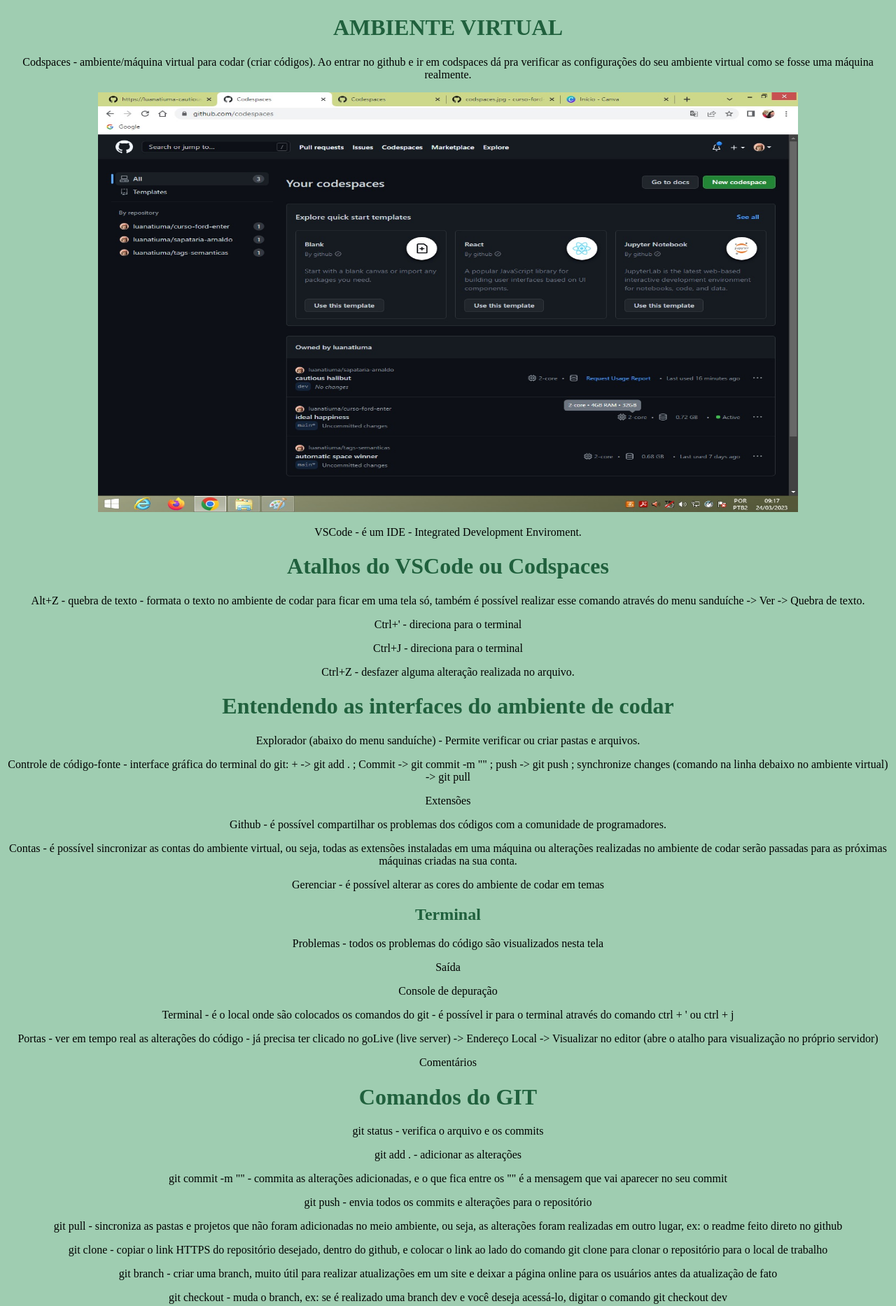
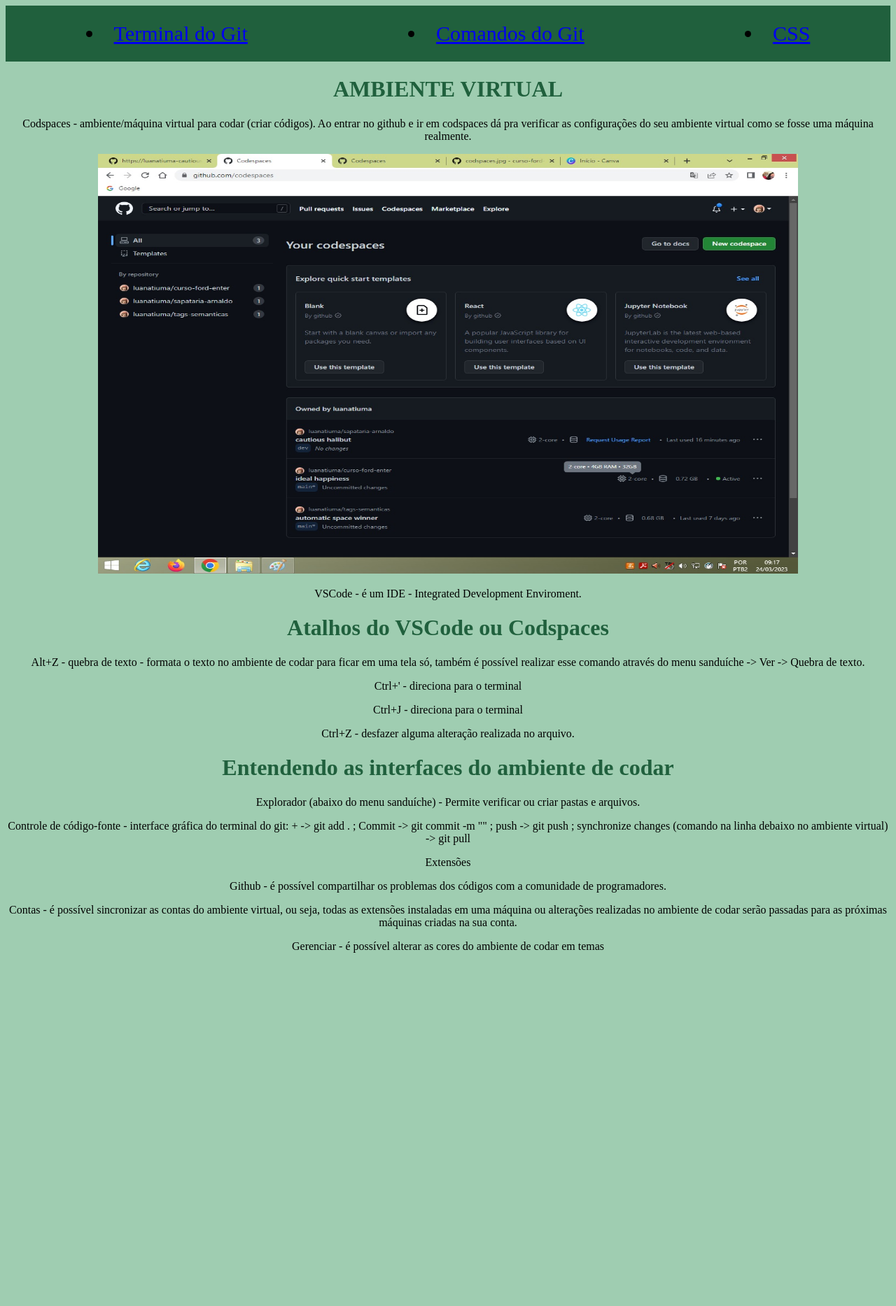
Before and after one commit to luanatiuma/curso-ford-enter, a plain HTML site: page index.html in a window 1280 px wide. Shown: the top 1867 px of the page at 70% size. After the commit the page ends 1378 px from the top, so only its background shows below. Drawn offline with Linux system fonts and the light colour scheme.

Commit message:
criando a tag nav

```diff
--- a/index.html
+++ b/index.html
@@ -14,6 +14,14 @@
 </head>
 
 <body>
+    <header>
+        <nav class="menu">
+            <li><a href="./terminal.html">Terminal do Git</a></li>
+            <li><a href="./comandosgit.html">Comandos do Git</a></li>
+            <li><a href="./css.html">CSS</a></li>
+        </nav>
+    </header>
+
     <h1 class="title">AMBIENTE VIRTUAL</H1>
     <p>Codspaces - ambiente/máquina virtual para codar (criar códigos). Ao entrar no github e ir em codspaces dá pra verificar as configurações do seu ambiente virtual como se fosse uma máquina realmente. </p>
     <img src="./codspaces.jpg" alt="Mostrando a máquina virtual e suas configurações" width="1000px" height="600px">
@@ -34,42 +42,5 @@
     <p>Contas - é possível sincronizar as contas do ambiente virtual, ou seja, todas as extensões instaladas em uma máquina ou alterações realizadas no ambiente de codar serão passadas para as próximas máquinas criadas na sua conta.</p>
     <p>Gerenciar - é possível alterar as cores do ambiente de codar em temas</p>
 
-    <h2 class="title">Terminal</h2>
-    <p>Problemas - todos os problemas do código são visualizados nesta tela</p>
-    <p>Saída</p>
-    <p>Console de depuração</p>
-    <p>Terminal - é o local onde são colocados os comandos do git - é possível ir para o terminal através do comando ctrl + ' ou ctrl + j </p>
-    <p>Portas - ver em tempo real as alterações do código - já precisa ter clicado no goLive (live server) -> Endereço Local -> Visualizar no editor (abre o atalho para visualização no próprio servidor)</p>
-    <p>Comentários</p>
-
-    <h1 class="title">Comandos do GIT</h1>
-    <p>git status - verifica o arquivo e os commits</p>
-    <p>git add . - adicionar as alterações</p>
-    <p>git commit -m "" - commita as alterações adicionadas, e o que fica entre os "" é a mensagem que vai aparecer no seu commit</p>
-    <p>git push - envia todos os commits e alterações para o repositório</p>
-    <p>git pull - sincroniza as pastas e projetos que não foram adicionadas no meio ambiente, ou seja, as alterações foram realizadas em outro lugar, ex: o readme feito direto no github</p>
-    <p>git clone - copiar o link HTTPS do repositório desejado, dentro do github, e colocar o link ao lado do comando git clone para clonar o repositório para o local de trabalho</p>
-    <p>git branch - criar uma branch, muito útil para realizar atualizações em um site e deixar a página online para os usuários antes da atualização de fato</p>
-    <p>git checkout - muda o branch, ex: se é realizado uma branch dev e você deseja acessá-lo, digitar o comando git checkout dev</p>
-    <p>git --version - verifica a versão do git que está instalada</p>
-    <p>git update-git-for-windows - atualiza o git para a última versão disponível</p>
-    <p>git config --global user.email "e-mail" - comando para realizar o login no git</p>
-    <p>git config --global user.name "name" - comando para realizar o login no git</p>
-
-    <h1 class="title">CSS</h1>
-    <p>É possível adicionar o estilo tipo CSS na página através de 3 modos diferentes:
-        <ul>
-            <li>O 1° é através do link, com o comando link no html rel=stylesheet e o href=link-do-arquivo.css. Essa forma é a mais utilizada e mais semântica. É necessário sempre colocar
-                o link dentro da tag head.</li>
-            <li>O 2° modo é através da tag style dentro da tag head. É possível estilizar colocando o type=text/css e dentro da tag coloca os elementos que se quer estilizar assim como em um arquivo css.</li>
-            <li>O 3° modo e o menos utilizado é colocando o estilo diretamente na tag que se quer estilizar.</li>
-        </ul>
-    </p>
-    <p>Alguns comandos iniciais são:
-        <ul>
-            <li>Text-align que posiciona os objetos ao centro da página</li>
-            <li></li>
-        </ul>
-    </p>
 </body>
 </html>
--- a/style.css
+++ b/style.css
@@ -4,4 +4,21 @@
 
 body {
     text-align: center;
+    background-color: #9fcdb1;
 }
+
+header {
+    display: flex;
+    flex-direction: row;
+    justify-content: space-between;
+    background-color: #20603d;
+    height: 80px;
+}
+
+.menu {
+    display: flex;
+    justify-content: space-around;
+    align-items: center;
+    width: 100%;
+    font-size: 30px;
+}
```
Also changed, not shown: comandosgit.html (added, +34 -0 lines), css.html (added, +35 -0 lines), terminal.html (added, +27 -0 lines).
